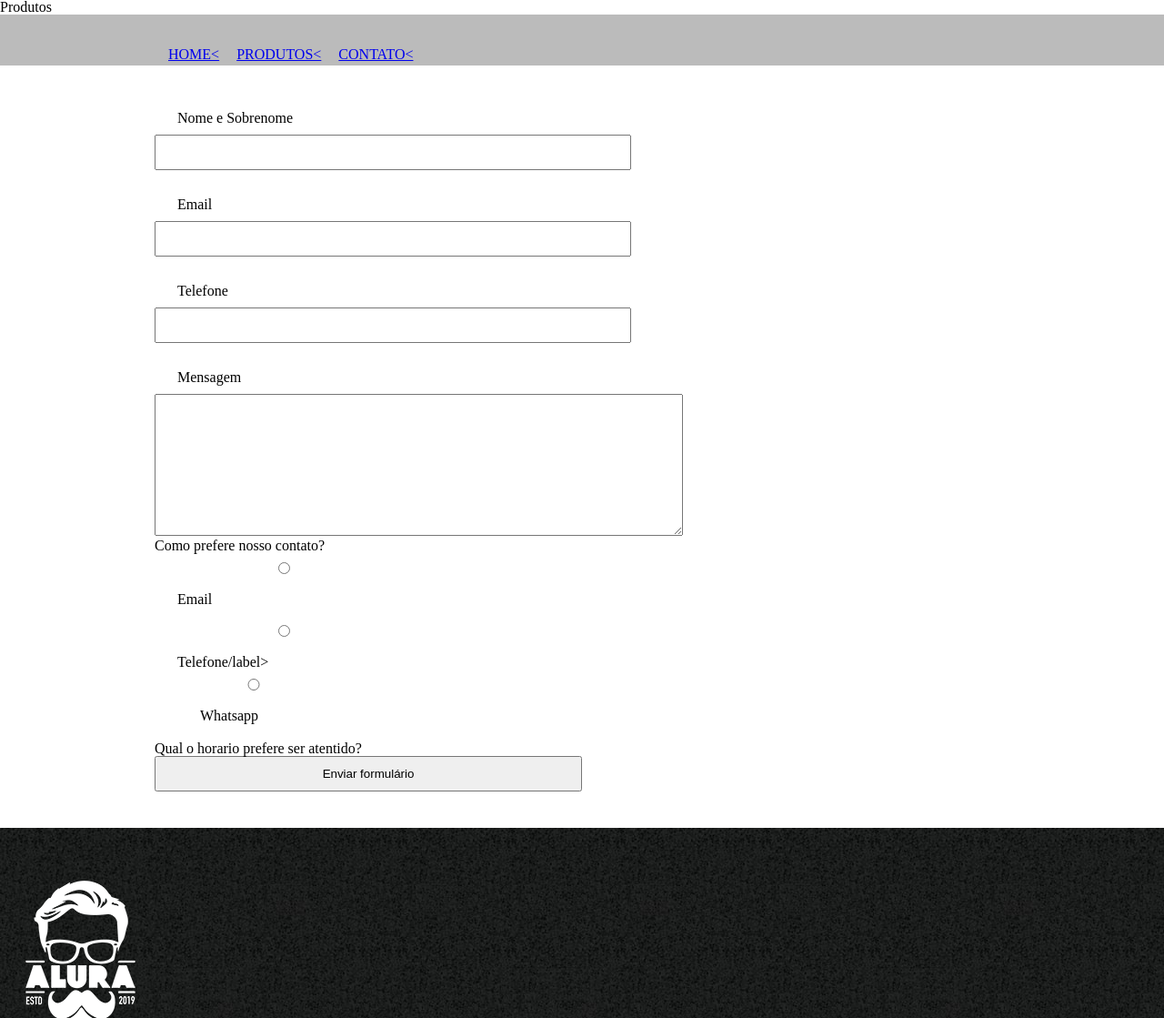
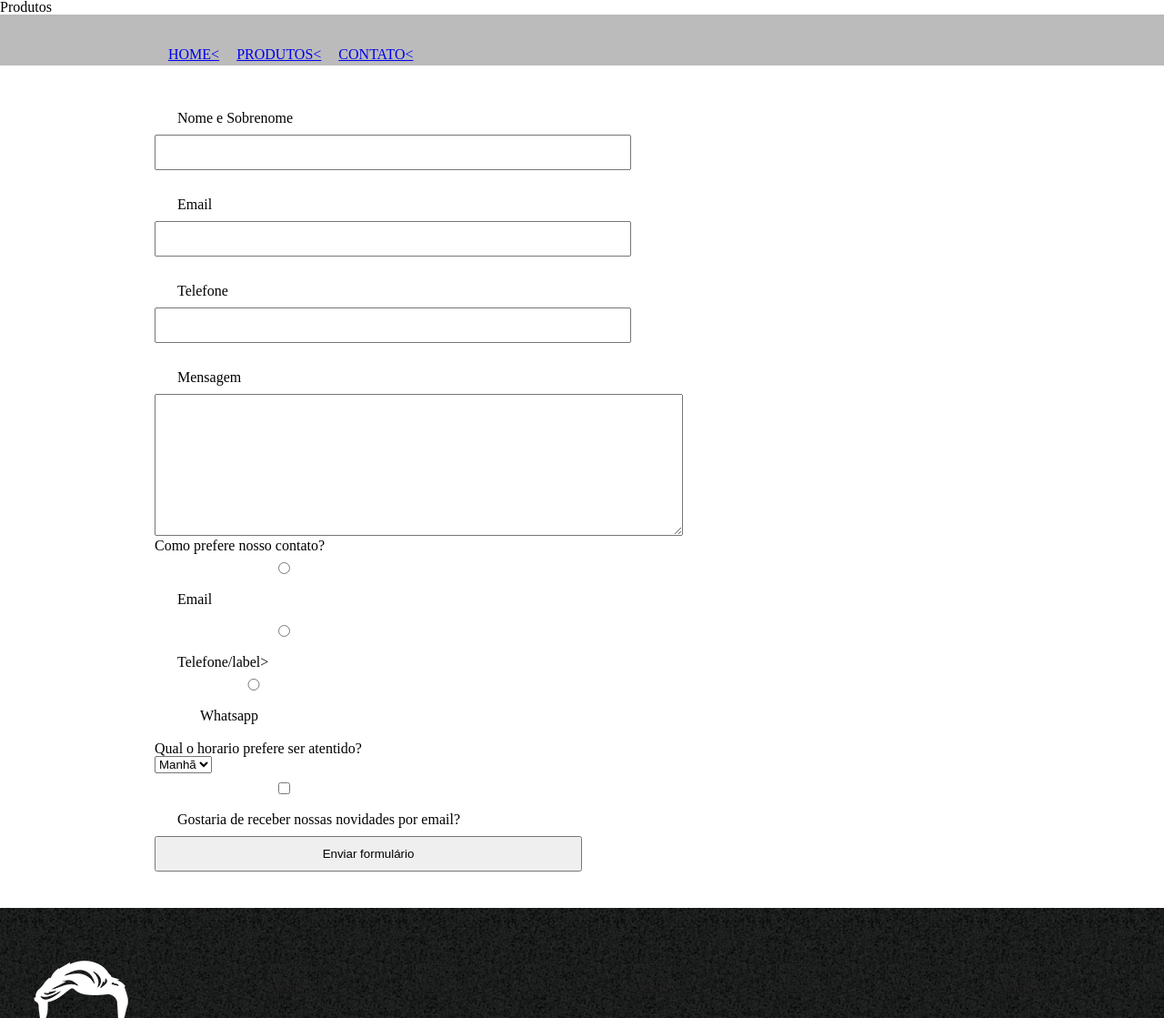
Before and after one commit to raulbborba19/barbeariaalurapt2, a plain HTML site: page contato.html in a window 1280 px wide. Shown: the top 1119 px of the page at 91% size. Drawn offline with Linux system fonts and the light colour scheme.

Commit message:
Update contato.html

```diff
--- a/contato.html
+++ b/contato.html
@@ -47,7 +47,15 @@
 
         <div>
             <p>Qual o horario prefere ser atentido?</p>
+            <select>
+                <option>Manhã</option>
+                 <option>Tarde</option>
+                 <option>Noite</option>
+            </select>
         </div>
+
+        <label class="checkbox"><input type="checkbox">Gostaria de receber nossas novidades por email?</label>
+
         <input type="submit" value="Enviar formulário">
     </form>
 </main>
```
